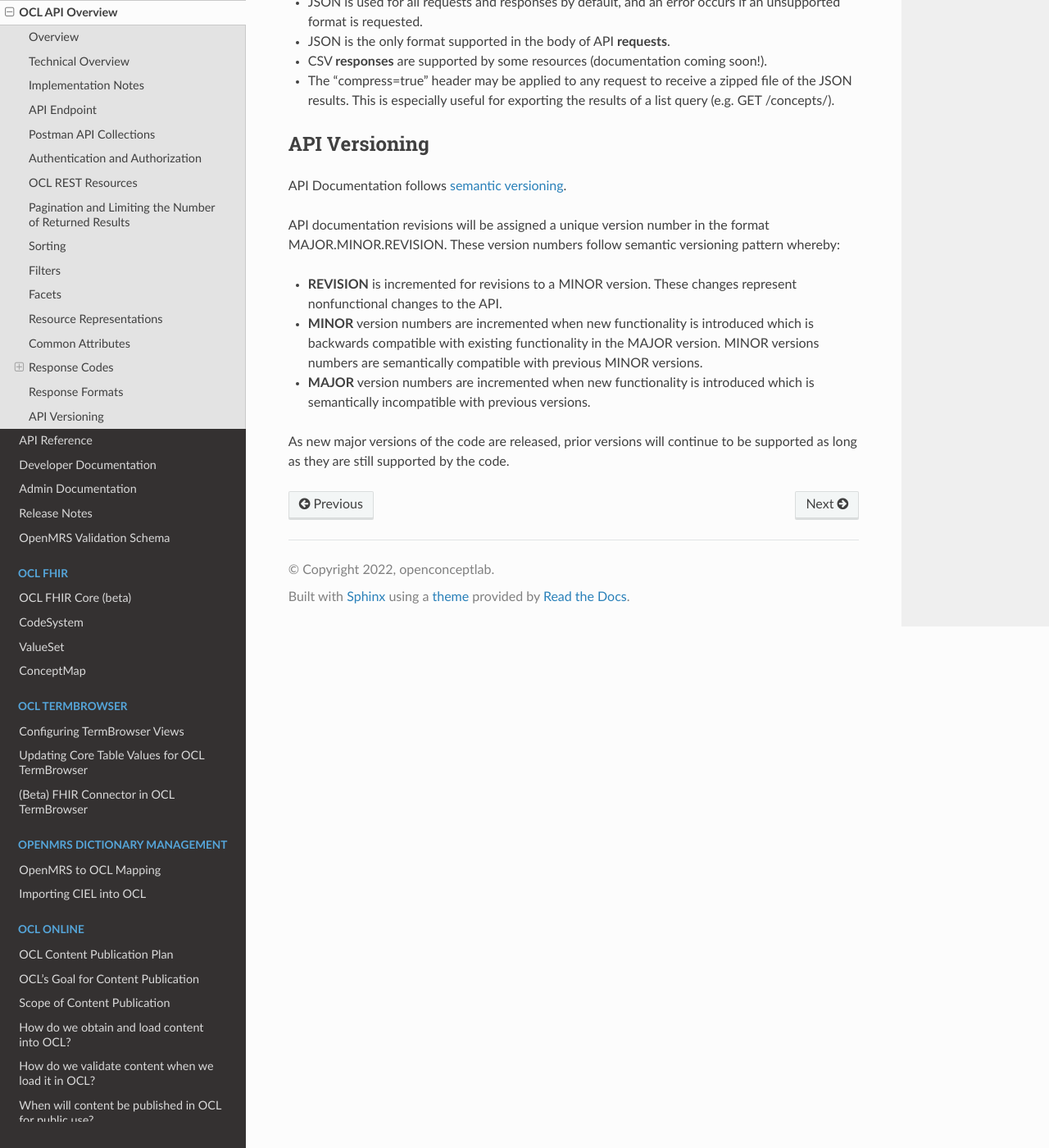
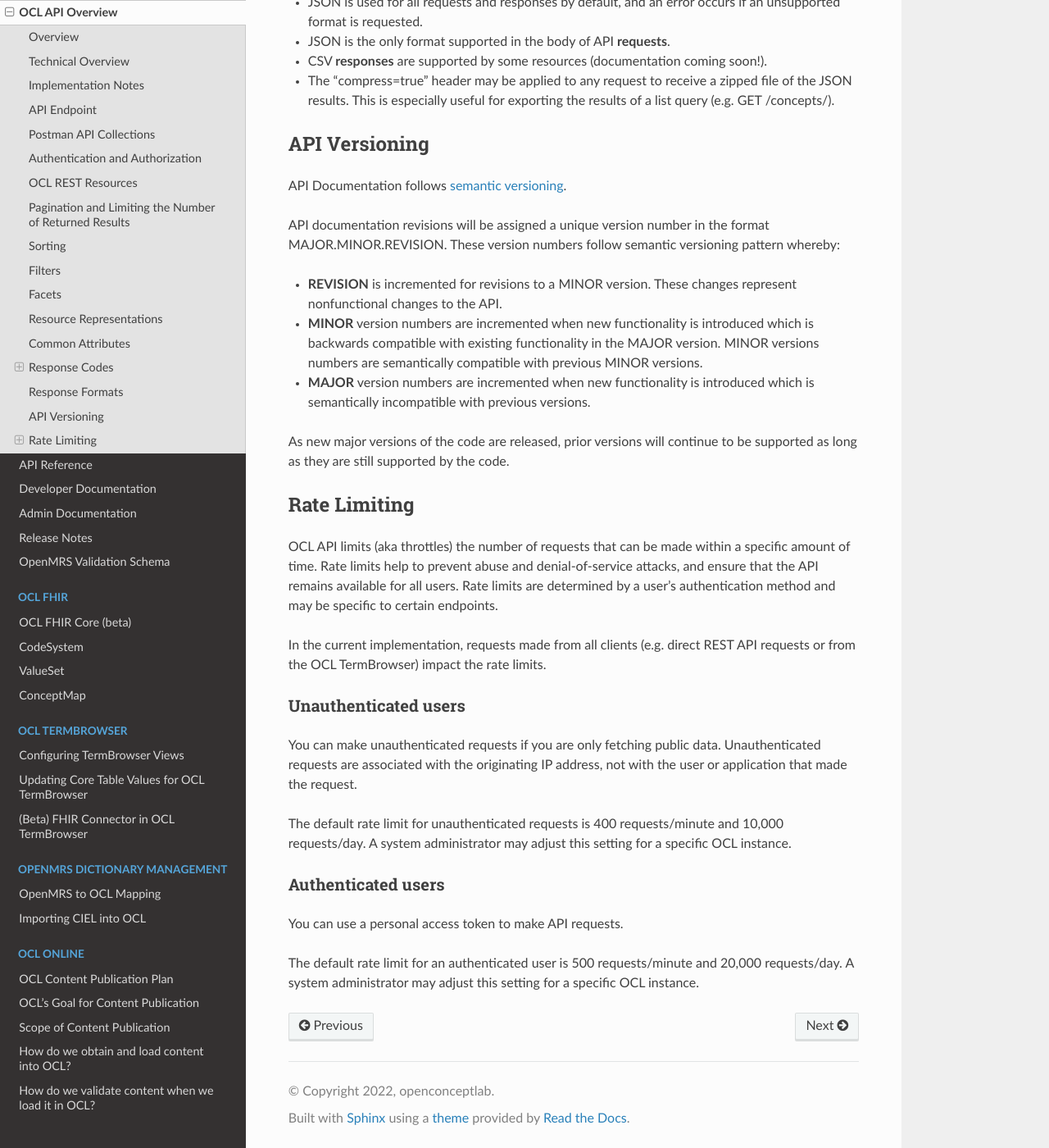
Before and after one commit to OpenConceptLab/ocl-docs, a Sphinx documentation site: the page built from docs/source/oclapi/overview.md, in a window 1280 px wide and 1400 px high, scrolled down 6931 px. Shown: the whole window at 82% size. Built offline with Sphinx 7.4.7 and the Read the Docs theme 3.1.0, drawn with Linux system fonts in a browser that asks for light colours.

Commit message:
Add rate limits to overview.md

```diff
--- a/docs/source/oclapi/overview.md
+++ b/docs/source/oclapi/overview.md
@@ -249,3 +249,19 @@ API documentation revisions will be assigned a unique version number in the form
 * **MAJOR** version numbers are incremented when new functionality is introduced which is semantically incompatible with previous versions.
 
 As new major versions of the code are released, prior versions will continue to be supported as long as they are still supported by the code.
+
+
+## Rate Limiting
+OCL API limits (aka throttles) the number of requests that can be made within a specific amount of time. Rate limits help to prevent abuse and denial-of-service attacks, and ensure that the API remains available for all users. Rate limits are determined by a user's authentication method and may be specific to certain endpoints.
+
+In the current implementation, requests made from all clients (e.g. direct REST API requests or from the OCL TermBrowser) impact the rate limits.
+
+### Unauthenticated users
+You can make unauthenticated requests if you are only fetching public data. Unauthenticated requests are associated with the originating IP address, not with the user or application that made the request.
+
+The default rate limit for unauthenticated requests is 400 requests/minute and 10,000 requests/day. A system administrator may adjust this setting for a specific OCL instance.
+
+### Authenticated users
+You can use a personal access token to make API requests.
+
+The default rate limit for an authenticated user is 500 requests/minute and 20,000 requests/day. A system administrator may adjust this setting for a specific OCL instance.
```
